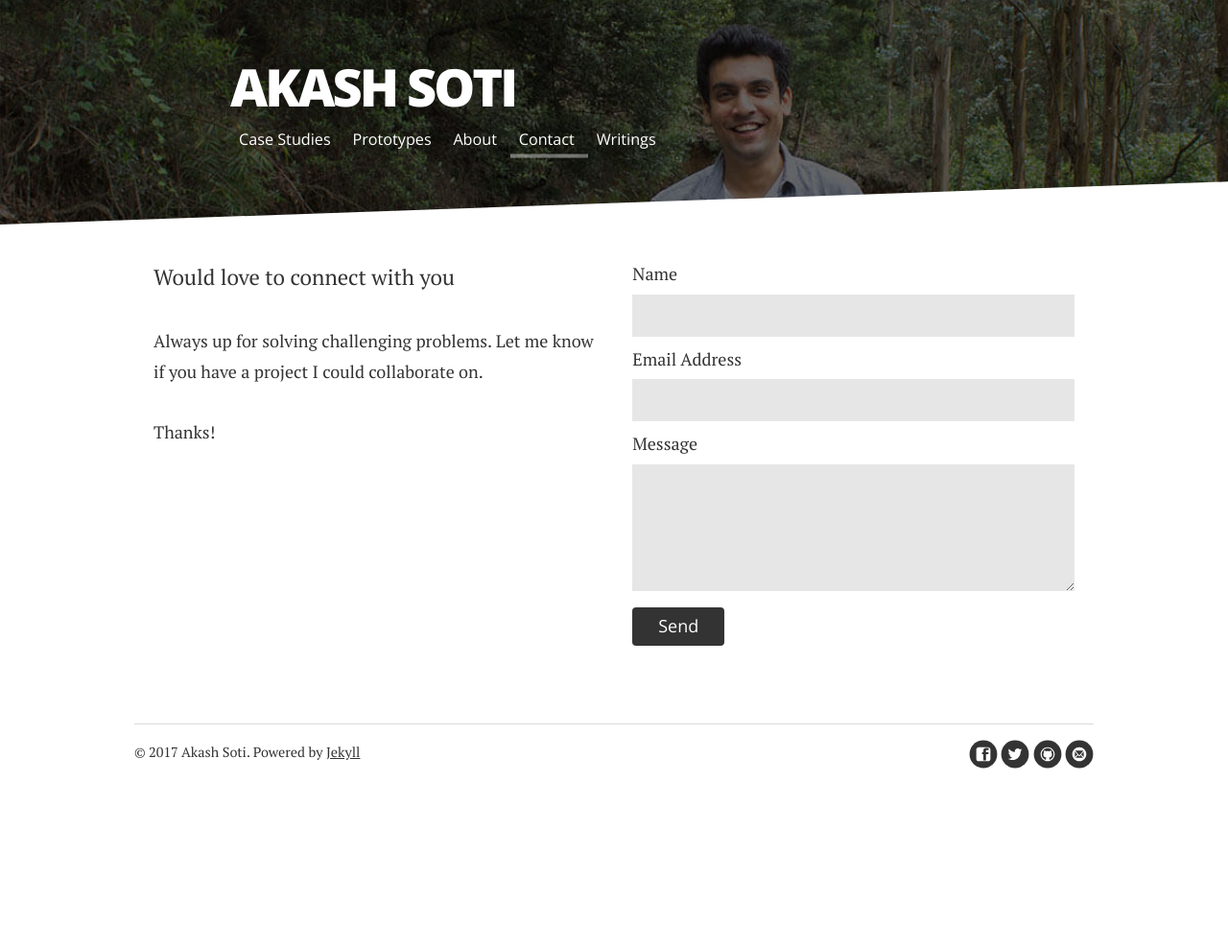
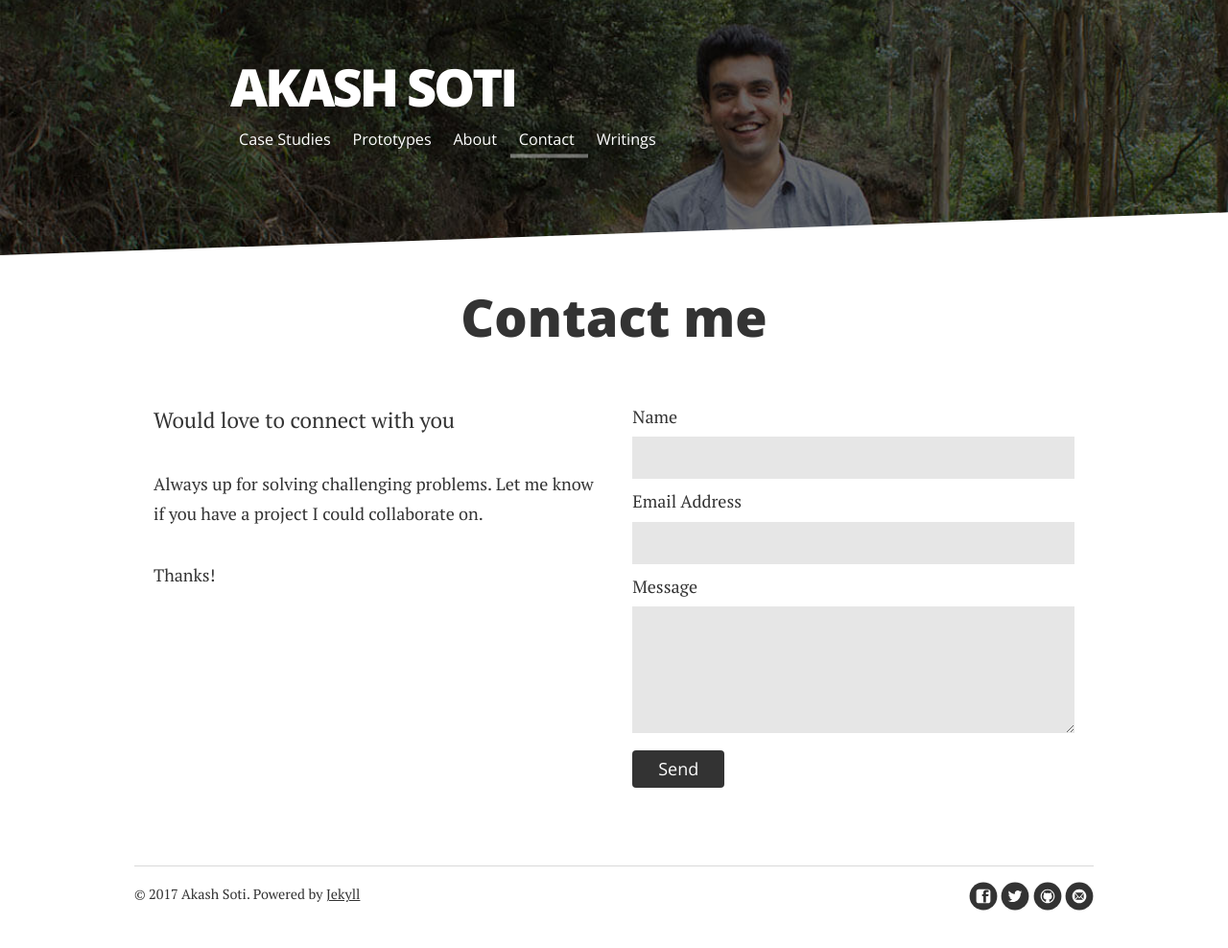
Before and after one commit to akashsoti/akashsoti.github.io, a Jekyll site: the page built from contact.md, in a window 1280 px wide. Shown: the whole page at 96% size. Built offline with Jekyll 4.4.1, drawn with Linux system fonts in a browser that asks for light colours; nearby versions of some CDN libraries; before the commit the page ends 900 px from its top, so only the background shows below that.

Commit message:
clean up clean up everybody clean up...

```diff
--- a/assets/scss/breakpoints/_mobileup.scss
+++ b/assets/scss/breakpoints/_mobileup.scss
@@ -170,6 +170,9 @@
 	text-align: center;
 	color: $grey;
 	font-size: 18px;
+}
+.extra-space-bottom{
+	margin-bottom: 60px;
 }
 
 .content {
--- a/contact.md
+++ b/contact.md
@@ -2,7 +2,7 @@
 layout: default
 title: Contact Akash Soti
 ---
-
+<h1 class="pageTitle extra-space-bottom">Contact me</h1>
 <div id="contact">
   <div class="contactContent">
     <p class="intro">Would love to connect with you</p>
--- a/index.html
+++ b/index.html
@@ -2,10 +2,10 @@
 layout: default
 title: Akash Soti
 ---
-<h1 class="pageTitle">Case Studies</h1>
 
 <div class="home" id="home">
-  <!-- <h1 class="pageTitle">Work</h1> -->
+  <h1 class="pageTitle" style="margin-bottom: 0.2em;">Case studies</h1>
+  <div class="pageTitle-helper"><p>A collection of some of my best work</p></div>
   <ul class="noList">
     <div class="row">
     {% for post in paginator.posts %}
```
Also changed, not shown: about.md (+1 -0 lines), assets/css/style.css.
